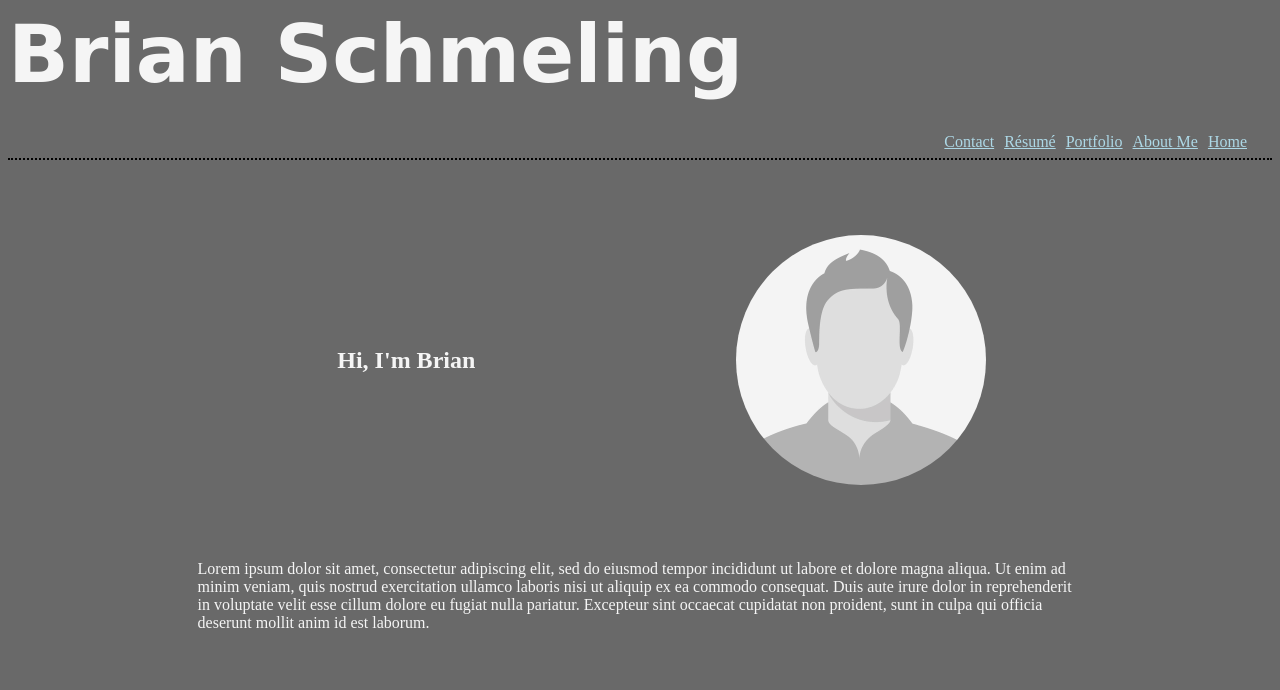
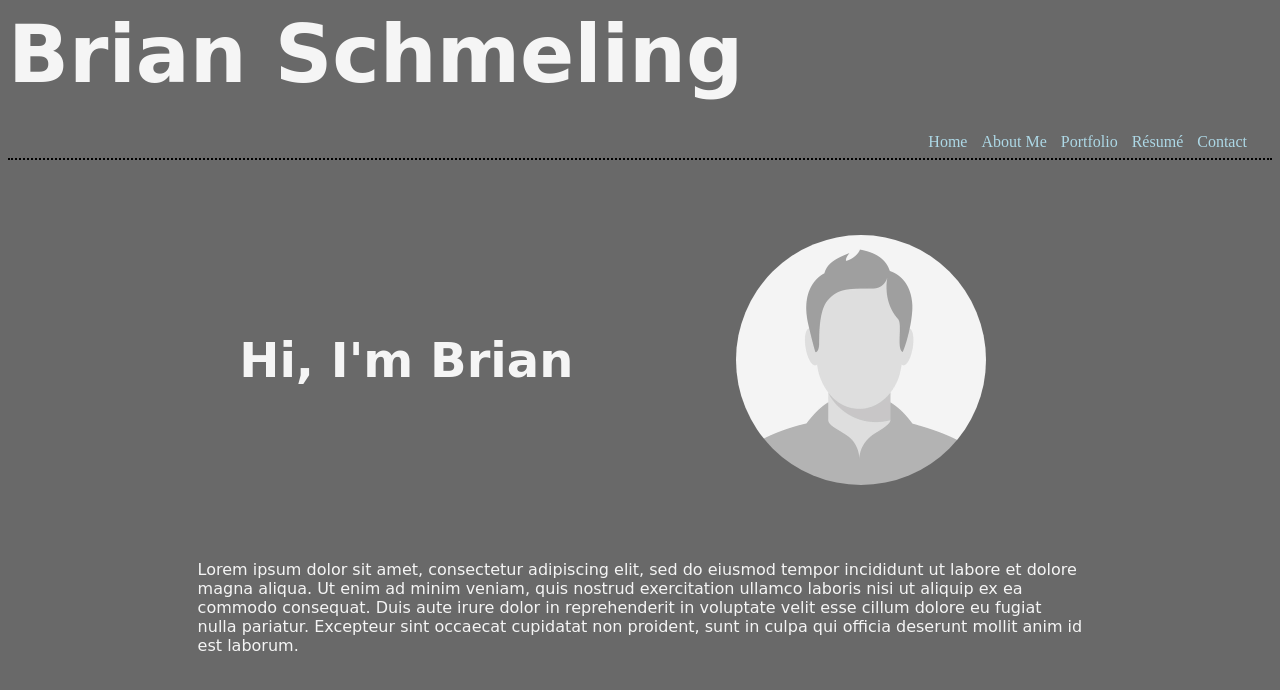
Before and after one commit to BrianSchmeling/BrianSchmeling.github.io, a plain HTML site: page index.html in a window 1280 px wide. Drawn offline with Linux system fonts and the light colour scheme.

Commit message:
update style.css

```diff
--- a/style.css
+++ b/style.css
@@ -9,6 +9,10 @@ header {
     overflow: hidden;
 }
 
+nav {
+    float: right;
+}
+
 ul {
     margin-top: 125px;
     margin-right: 25px;
@@ -17,11 +21,15 @@ ul {
 li.navBar {
     display: inline;
     margin-left: 10px;
-    float:right;
 }
 
 a {
     color: lightblue;
+    text-decoration: none;
+}
+
+a:visited {
+    color: mediumturquoise;
 }
 
 a:hover {
@@ -49,6 +57,8 @@ h2 {
     justify-content: center;
     align-items: center;
     margin-right: 25px;
+    font-family: cursive;
+    font-size: 3em;
 }
 
 img {
@@ -68,4 +78,5 @@ p.intro {
     grid-row: 3;
     grid-column: 2 / span 2;
     margin-top: 75px;
+    font-family: cursive;
 }
```
